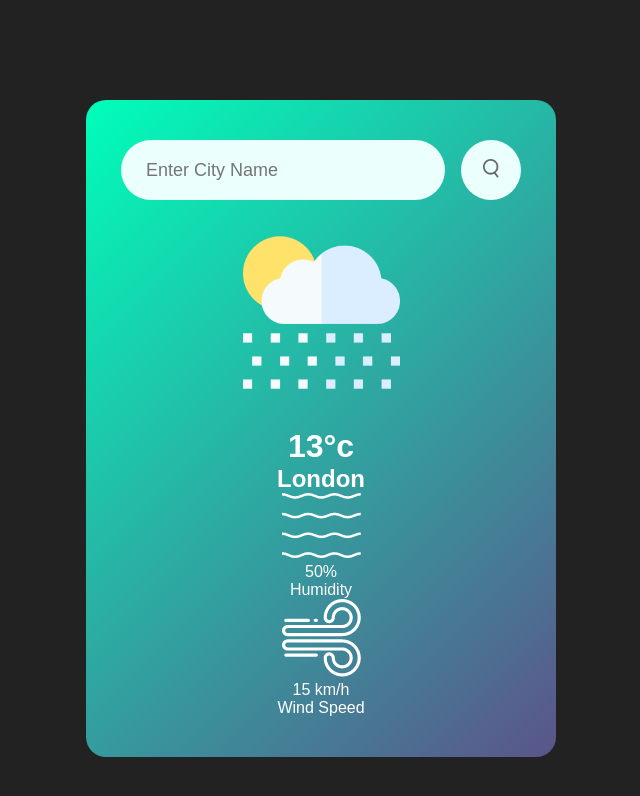
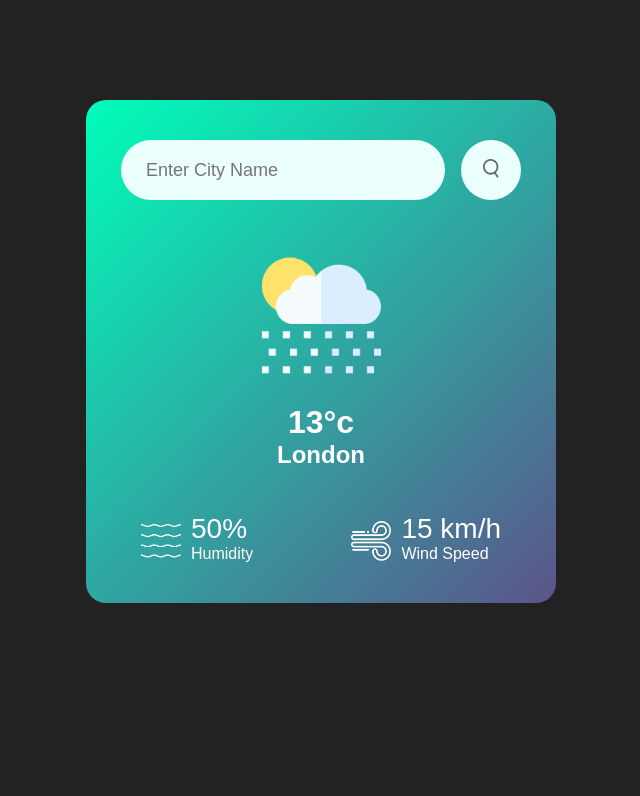
Before and after one commit to DavidAdam1323/First-Project, a plain HTML site: page index.html in a window 1280 px wide. Shown: the whole page, without its empty margins (319-959 px from the left). Drawn offline with Linux system fonts and the light colour scheme.

Commit message:
created an image folder, did style the main icon, details of the weather text/icon

```diff
--- a/index.html
+++ b/index.html
@@ -10,22 +10,22 @@
     <div class="card">
       <div class="search">
         <input type="text" placeholder="Enter City Name" spellcheck="false" />
-        <button><img src="search.png" /></button>
+        <button><img src="images/search.png" /></button>
       </div>
       <div class="wether">
-        <img src="rain.png" class="weather-icon" />
+        <img src="images/rain.png" class="weather-icon" />
         <h1 class="temp">13°c</h1>
         <h2 class="city">London</h2>
         <div class="details">
           <div class="col">
-            <img src="humidity.png" />
+            <img src="images/humidity.png" />
             <div>
               <p class="humidity">50%</p>
               <p>Humidity</p>
             </div>
           </div>
           <div class="col">
-            <img src="wind.png" />
+            <img src="images/wind.png" />
             <div>
               <p class="wind">15 km/h</p>
               <p>Wind Speed</p>
--- a/style.css
+++ b/style.css
@@ -53,3 +53,43 @@ body {
 .search button img {
   width: 16px;
 }
+
+.weather-icon {
+  width: 170px;
+  margin-top: 30px;
+}
+
+.weather h1 {
+  font-size: 80px;
+  font-weight: 500;
+}
+
+.weather h2 {
+  font-size: 45px;
+  font-weight: 400;
+  margin-top: -10px;
+}
+
+.details {
+  display: flex;
+  align-items: center;
+  justify-content: space-between;
+  padding: 0 20px;
+  margin-top: 50px;
+}
+
+.col {
+  display: flex;
+  align-items: center;
+  text-align: left;
+}
+
+.col img {
+  width: 40px;
+  margin-right: 10px;
+}
+
+.humidity, .wind {
+  font-size: 28px;
+  margin-top: -6px;
+}
```
Also changed, not shown: images/clear.png (added), images/clouds.png (added), images/drizzle.png (added), images/humidity.png (renamed from humidity.png), images/mist.png (added), images/rain.png (renamed from rain.png), images/search.png (renamed from search.png), images/snow.png (added), images/wind.png (renamed from wind.png).
